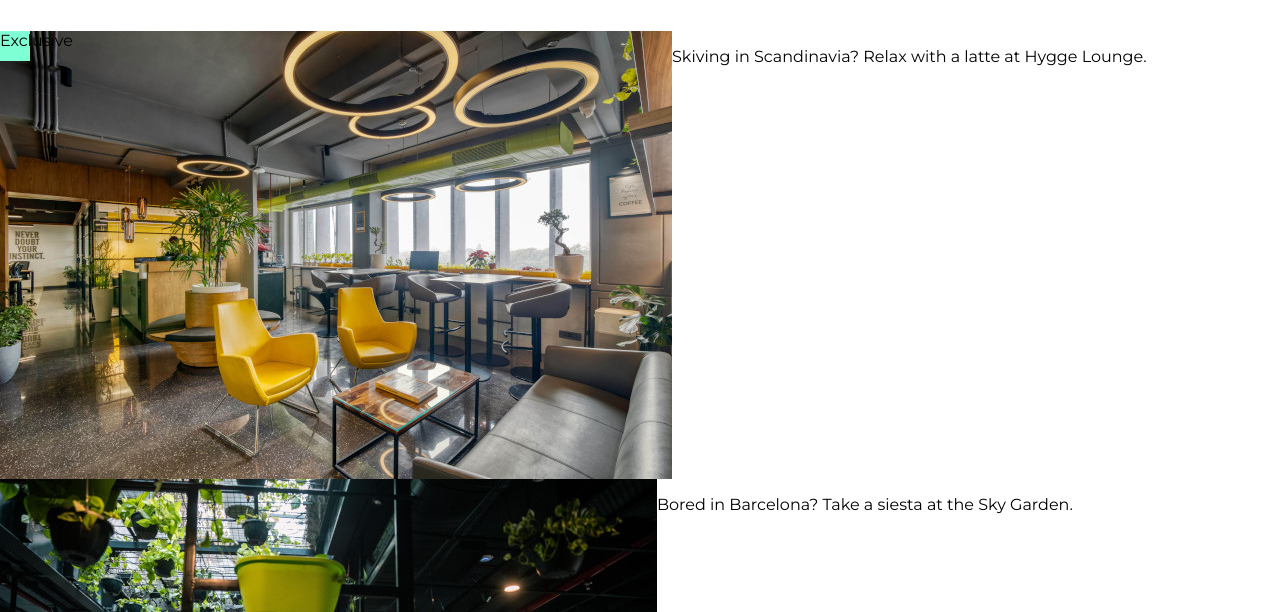
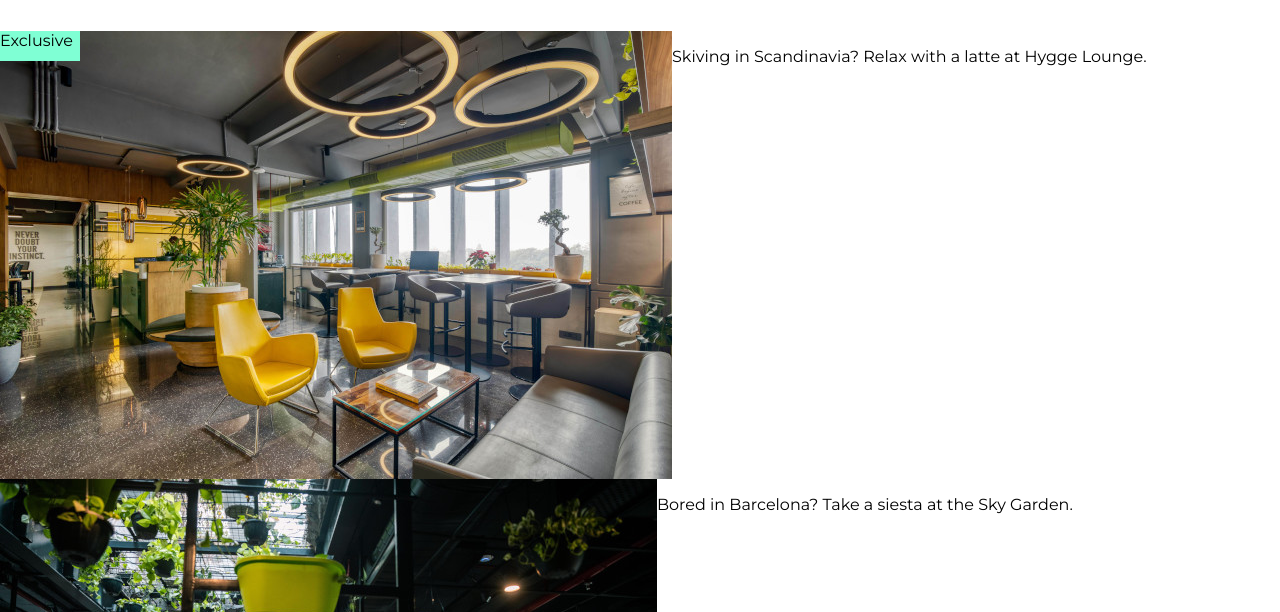
Before and after one commit to iabbakr/co-working-space, a plain HTML site: page index.html in a window 1280 px wide. Shown: the part 188-800 px from the top of the page. Drawn offline with Linux system fonts and the light colour scheme.

Commit message:
Update index.css

```diff
--- a/index.css
+++ b/index.css
@@ -54,7 +54,7 @@ h1{
     position: relative;
 }
 .img-banner{
-    width: 30px;
+    width: 80px;
     height: 30px;
     background-color: aquamarine;
     position: absolute;
```
